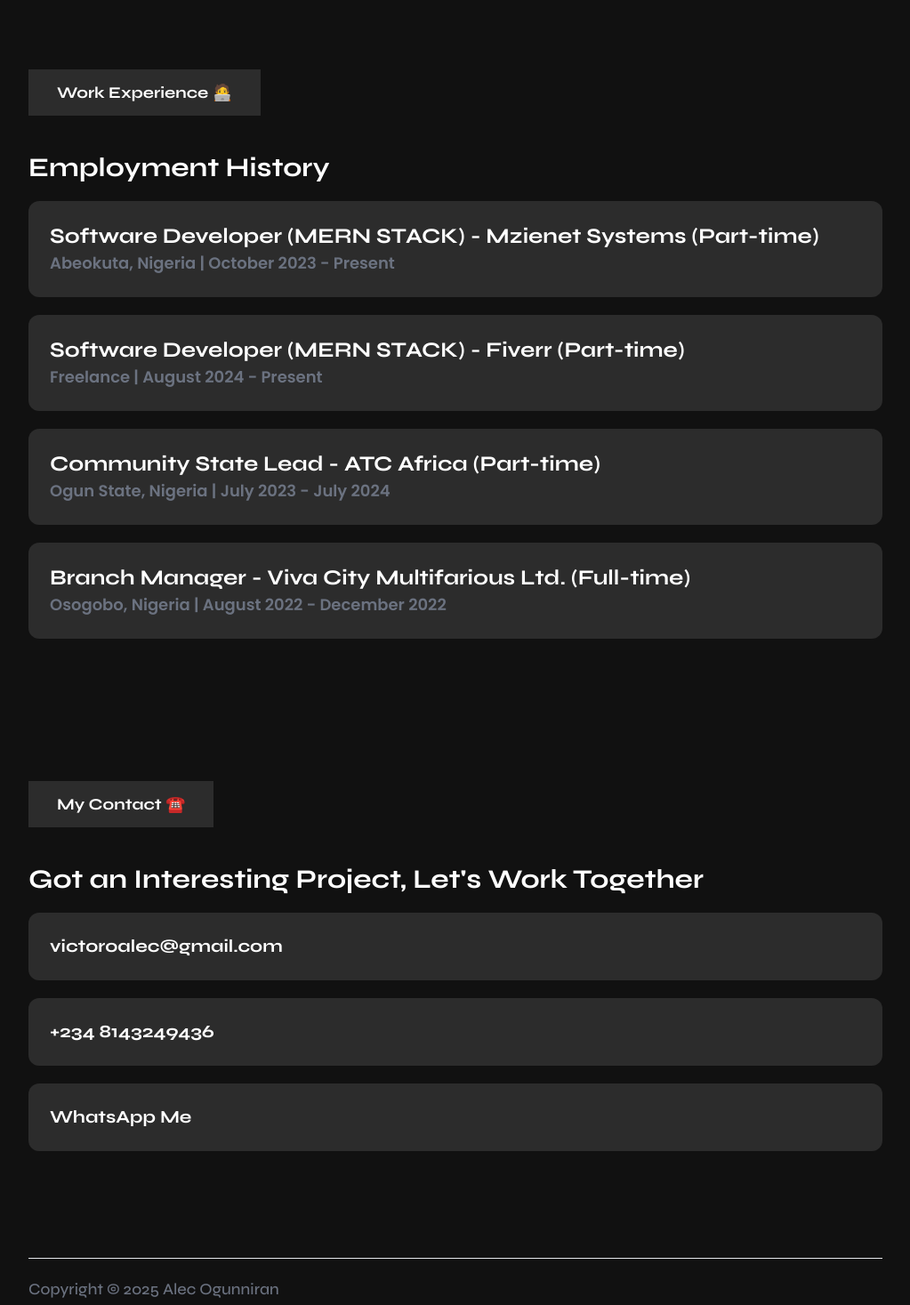
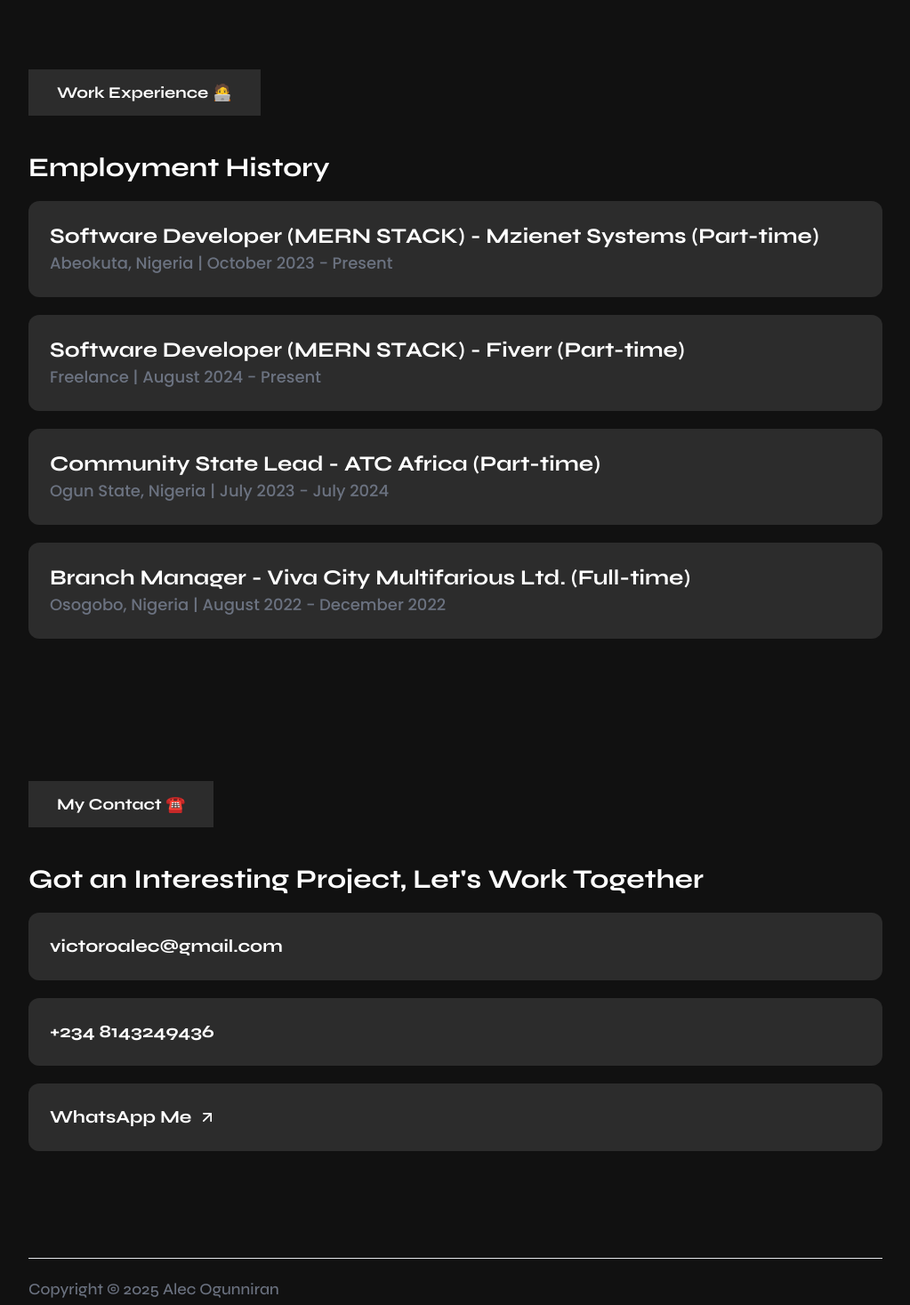
Before and after one commit to rjacy/portfolio, a Next.js app: page / in a window 1280 px wide. Shown: the part 2239-3706 px from the top of the page at 89% size, without its empty margins (128-1151 px from the left). Built offline with nearby package versions, Linux system fonts and the light colour scheme.

Commit message:
Just some random fixes

```diff
--- a/components/Contact.tsx
+++ b/components/Contact.tsx
@@ -1,3 +1,4 @@
+import { ArrowUpRight } from "lucide-react";
 import Link from "next/link";
 import React from "react";
 
@@ -24,7 +25,7 @@ const Contact = () => {
           </div>
           <Link href="https://wa.me/+2348143249436" target="_blank">
             <div className="flex flex-col p-6 rounded-xl bg-basecolor">
-              <span className="text-xl md:text-xl font-bold">WhatsApp Me</span>
+              <span className="flex gap-2 items-center text-xl md:text-xl font-bold">WhatsApp Me <ArrowUpRight className="w-5 h-5" /></span>
             </div>
           </Link>
         </div>
--- a/components/Experience.tsx
+++ b/components/Experience.tsx
@@ -17,7 +17,7 @@ const Experience = () => {
             <span className="text-xl md:text-2xl font-bold">
               Software Developer (MERN STACK) - Mzienet Systems (Part-time)
             </span>
-            <span className="text-lg font-semibold text-gray-500 font-[family-name:var(--font-poppins)]">
+            <span className="text-lg font-medium text-gray-500 font-[family-name:var(--font-poppins)]">
               Abeokuta, Nigeria | October 2023 - Present
             </span>
           </div>
@@ -29,7 +29,7 @@ const Experience = () => {
             <span className="text-xl md:text-2xl font-bold">
               Software Developer (MERN STACK) - Fiverr (Part-time)
             </span>
-            <span className="text-lg font-semibold text-gray-500 font-[family-name:var(--font-poppins)]">
+            <span className="text-lg font-medium text-gray-500 font-[family-name:var(--font-poppins)]">
               Freelance | August 2024 - Present
             </span>
           </div>
@@ -41,7 +41,7 @@ const Experience = () => {
             <span className="text-xl md:text-2xl font-bold">
               Community State Lead - ATC Africa (Part-time)
             </span>
-            <span className="text-lg font-semibold text-gray-500 font-[family-name:var(--font-poppins)]">
+            <span className="text-lg font-medium text-gray-500 font-[family-name:var(--font-poppins)]">
               Ogun State, Nigeria | July 2023 - July 2024
             </span>
           </div>
@@ -53,7 +53,7 @@ const Experience = () => {
             <span className="text-xl md:text-2xl font-bold">
               Branch Manager - Viva City Multifarious Ltd. (Full-time)
             </span>
-            <span className="text-lg font-semibold text-gray-500 font-[family-name:var(--font-poppins)]">
+            <span className="text-lg font-medium text-gray-500 font-[family-name:var(--font-poppins)]">
               Osogobo, Nigeria | August 2022 - December 2022
             </span>
           </div>
```
